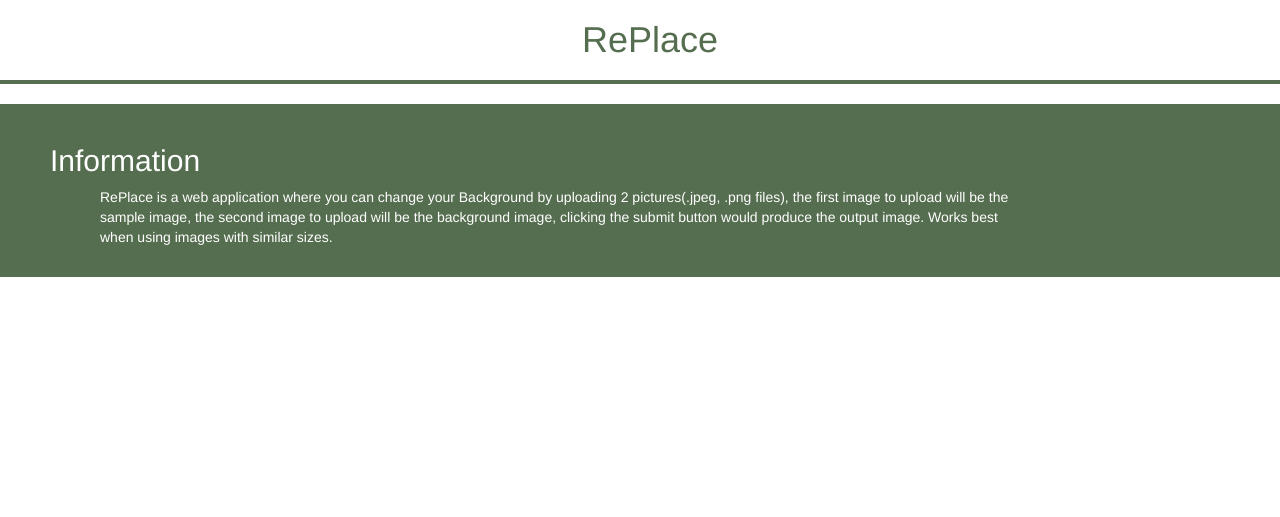
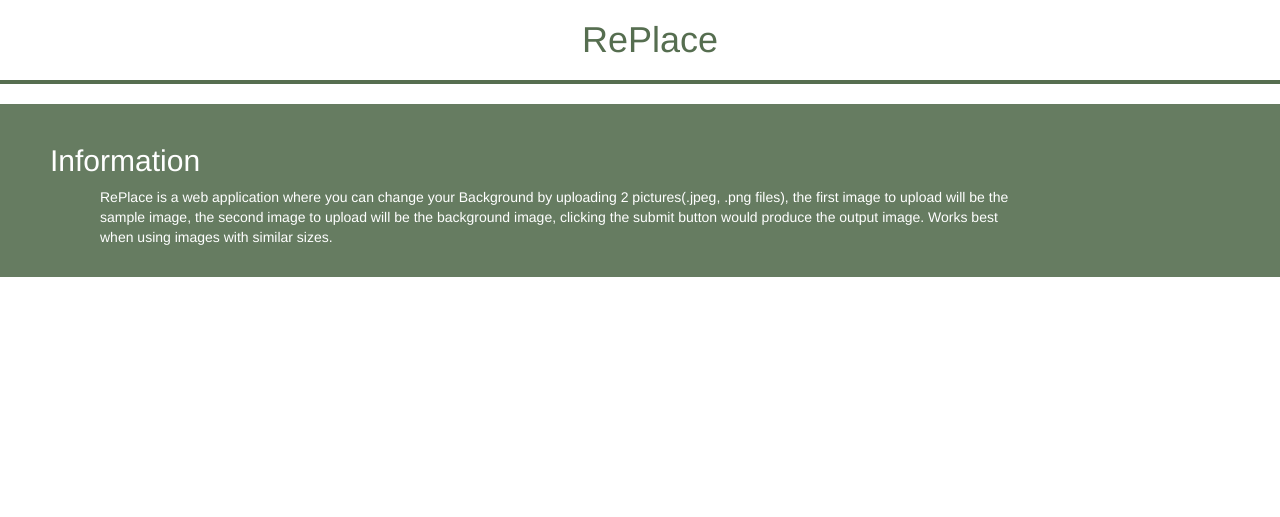
Before and after one commit to RinzaiTerrado/DIGIMAP-BG-REPLACE, a Flask app: page / in a window 1280 px wide. Shown: the top 517 px of the page. Run offline with Flask 2, Linux system fonts and the light colour scheme; some libraries are stand-ins or nearby versions.

Commit message:
Update index.html

```diff
--- a/templates/index.html
+++ b/templates/index.html
@@ -51,7 +51,7 @@
         }
 
         .info{
-            background-color: rgb(86, 110, 80);
+            background-color: rgb(86, 110, 80,0.9);
             padding-left: 50px;
         }
         .infotext{
@@ -79,7 +79,9 @@
         <span style="color: white;"><h2>Information</h2></span>
 
         <p class="infotext">RePlace is a web application where you can change your Background by
-            uploading 2 pictures(.jpeg, .png files), the first image to upload will be the sample image, the second image to upload will be the background image, clicking the submit button would produce the output image. Works best when using images with similar sizes.
+            uploading 2 pictures(.jpeg, .png files), the first image to upload will be the sample image,
+            the second image to upload will be the background image, clicking the submit button would produce
+            the output image. Works best when using images with similar sizes.
         </p>
         <br>
     </div>
```
